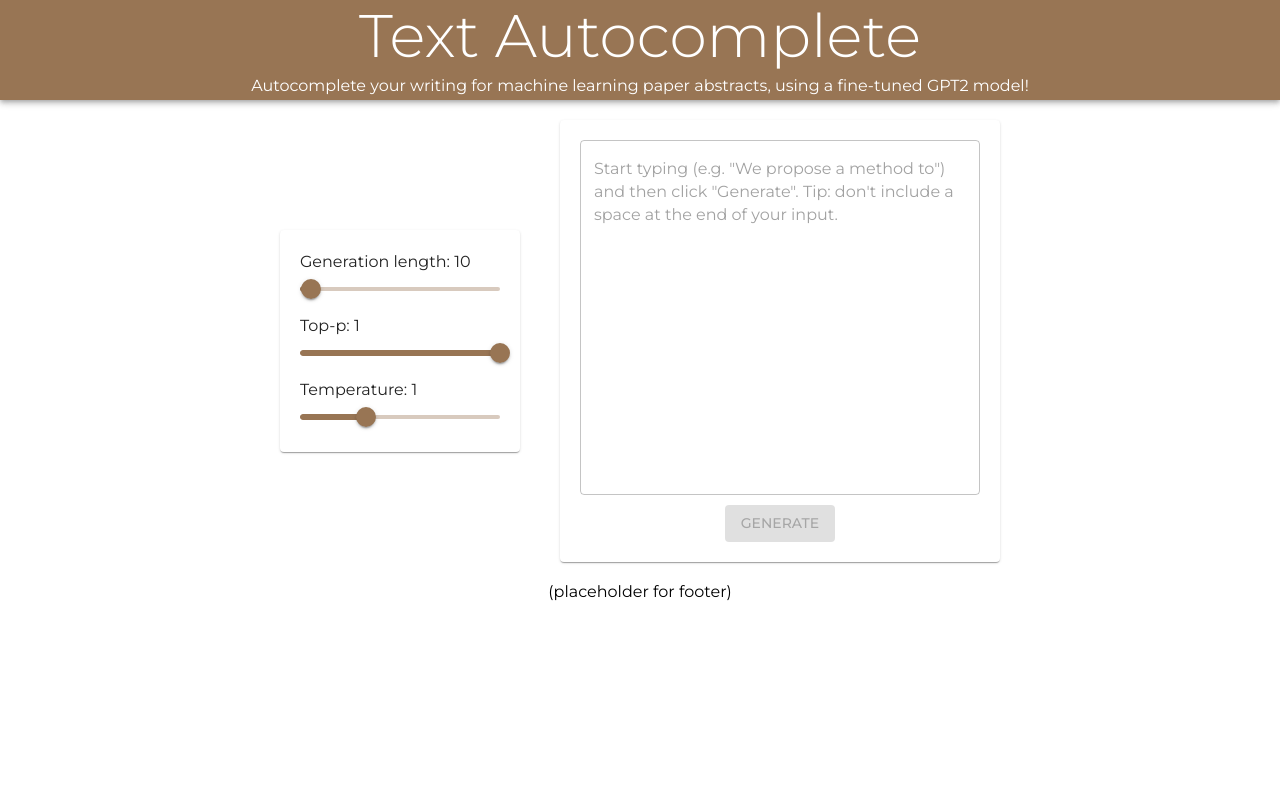
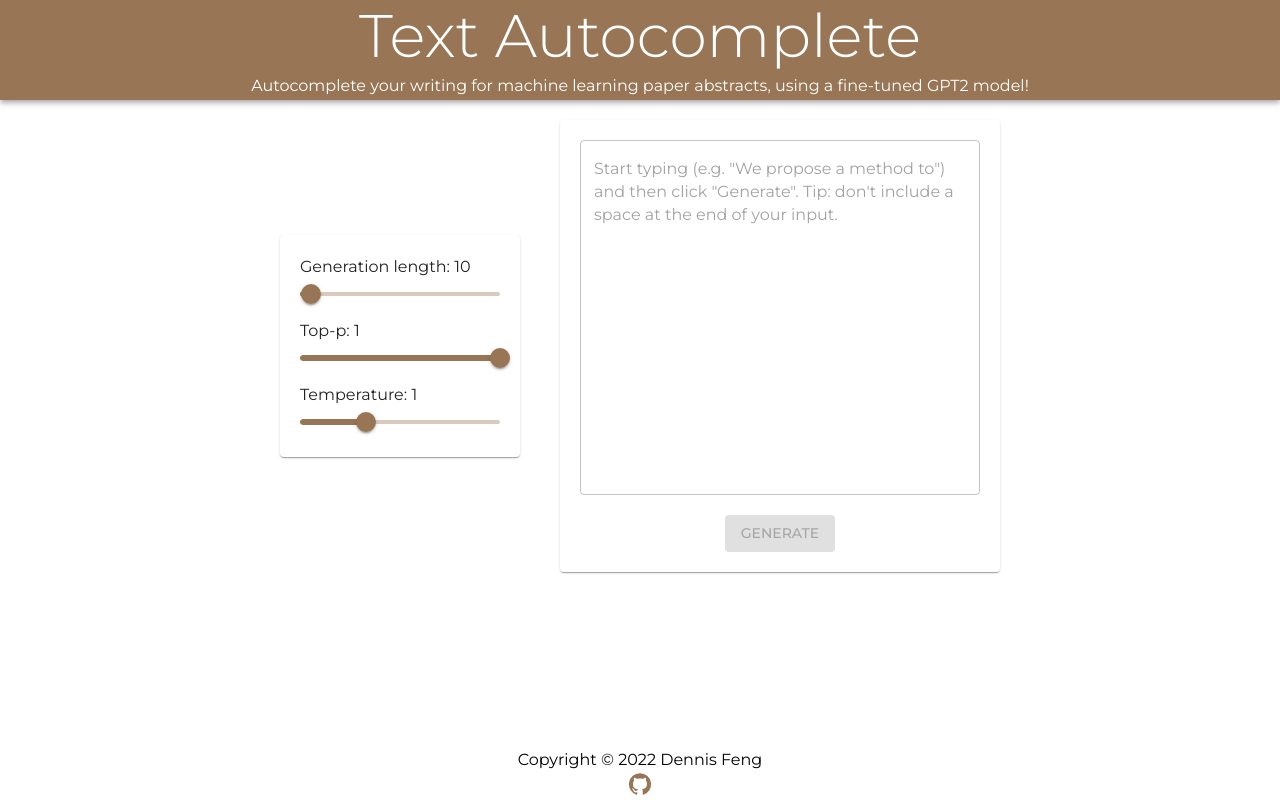
Before and after one commit to dennischenfeng/text-generation, a React (Create React App) app in the folder react-frontend/: page / in a window 1280 px wide. Built offline with nearby package versions, Linux system fonts and the light colour scheme.

Commit message:
added all desired features to react frontend (incl footer)

```diff
--- a/react-frontend/src/App/App.css
+++ /dev/null
@@ -1,38 +0,0 @@
-.App {
-  text-align: center;
-}
-
-/* .App-logo {
-  height: 40vmin;
-  pointer-events: none;
-} */
-
-/* @media (prefers-reduced-motion: no-preference) {
-  .App-logo {
-    animation: App-logo-spin infinite 20s linear;
-  }
-} */
-
-.App-header {
-  background-color: #282c34;
-  /* min-height: 50vh; */
-  display: flex;
-  flex-direction: column;
-  align-items: center;
-  justify-content: center;
-  font-size: calc(10px + 2vmin);
-  color: white;
-}
-
-.App-link {
-  color: #61dafb;
-}
-
-@keyframes App-logo-spin {
-  from {
-    transform: rotate(0deg);
-  }
-  to {
-    transform: rotate(360deg);
-  }
-}
--- a/react-frontend/src/App/App.js
+++ b/react-frontend/src/App/App.js
@@ -1,5 +1,4 @@
-import React, { useState, useEffect } from 'react'
-import './App.css'
+import React, { useState} from 'react'
 import theme from './theme'
 import { Header, Footer, Settings, TextPanel } from './Components'
 import { Grid, Typography, Paper, Card, Box, Stack, ThemeProvider } from '@mui/material'
@@ -33,7 +32,6 @@ export default function App() {
 
   return (
     <ThemeProvider theme={theme}>
-      <div className="App">
       <Header/>
 
       <Stack direction='row' alignItems='center' justifyContent='center'>
@@ -53,8 +51,7 @@ export default function App() {
         />
       </Stack>
 
-        <Footer/>
-      </div>
+      <Footer />
     </ThemeProvider>
   )
 }
--- a/react-frontend/src/App/Components/Footer.js
+++ b/react-frontend/src/App/Components/Footer.js
@@ -1,9 +1,27 @@
 import React from 'react'
+import { Typography, Link, Container, Box } from '@mui/material'
+import GitHubIcon from '@mui/icons-material/GitHub'
+
+const styleFooter = {
+  textAlign: 'center',
+  position: 'fixed',
+  bottom: 0,
+  left: 0,
+  right: 0,
+  background: 'white'
+}
 
 export default function Footer() {
+  const year = new Date().getFullYear()
+
   return (
-    <footer className="footer">
-      (placeholder for footer)
-    </footer>
+    <Container style={styleFooter}>
+      <Typography>
+        Copyright © {year} Dennis Feng
+      </Typography>
+      <Link href="https://github.com/dennischenfeng" target="_blank">
+        <GitHubIcon/>
+      </Link>
+    </Container>
   )
 }
--- a/react-frontend/src/App/Components/Header.js
+++ b/react-frontend/src/App/Components/Header.js
@@ -3,7 +3,7 @@ import { Typography, AppBar } from '@mui/material'
 
 export default function Header() {
   return (
-    <AppBar position='static'>
+    <AppBar position='static' style={{textAlign: 'center'}}>
       <Typography variant='h2'>
         Text Autocomplete
       </Typography>
--- a/react-frontend/src/App/Components/TextPanel.js
+++ b/react-frontend/src/App/Components/TextPanel.js
@@ -5,11 +5,12 @@ const styleTextPanel = {
   width: 400,
   padding: 20,
   margin: 20,
+  textAlign: 'center',
 }
 
 export default function TextPanel({text, setText, generateText, isLoading}) {
   return (
-    <Card style={styleTextPanel}>
+    <Card style={styleTextPanel} >
       <TextField
         multiline
         fullWidth
@@ -25,7 +26,7 @@ export default function TextPanel({text, setText, generateText, isLoading}) {
       <Button
         onClick={generateText}
         variant='contained'
-        style={{marginTop: 10}}
+        style={{marginTop: 20}}
         disabled={isLoading || (text == '')}
       >
         {isLoading ? 'Loading...' : 'Generate'}
```
Lines whose indentation alone changed are shown as unchanged.
